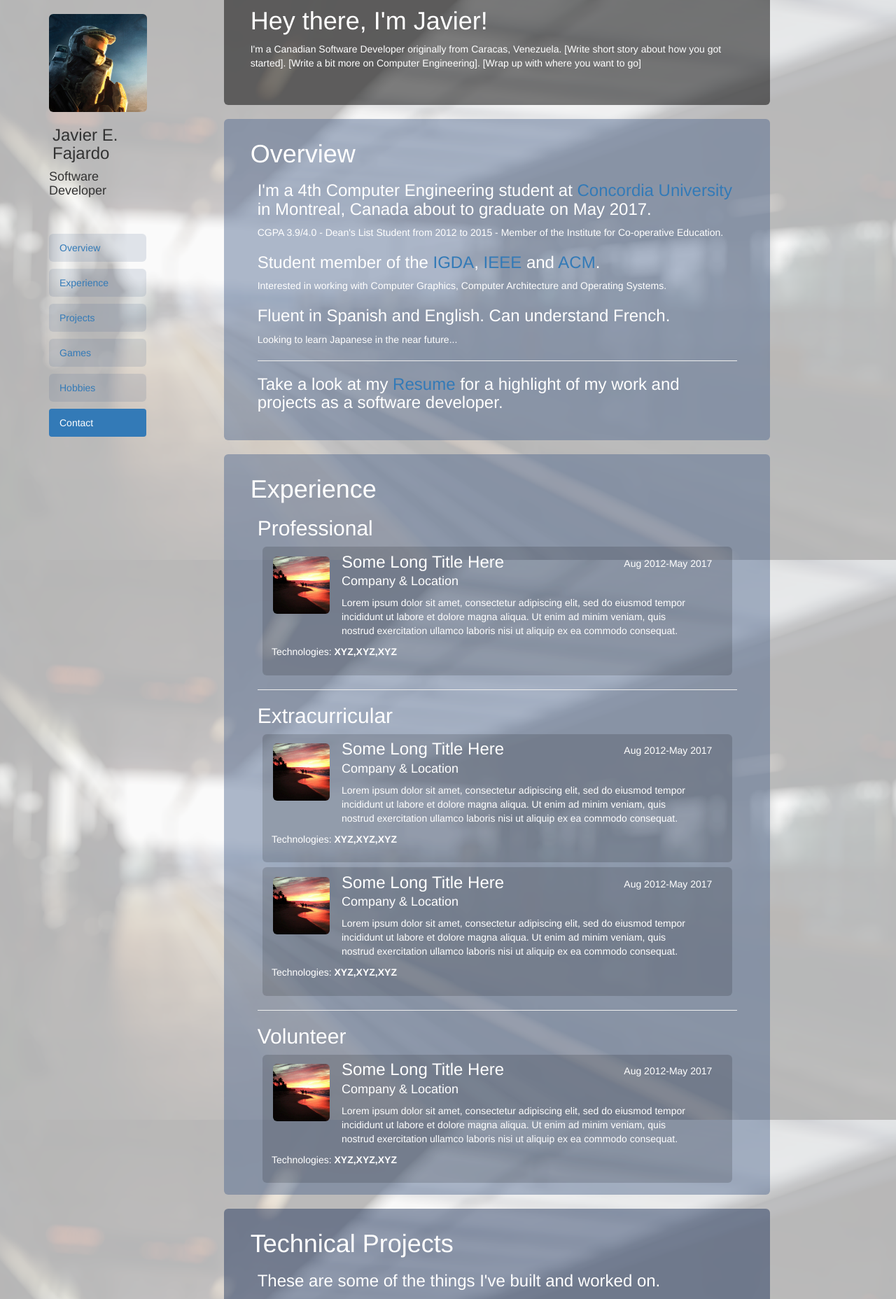
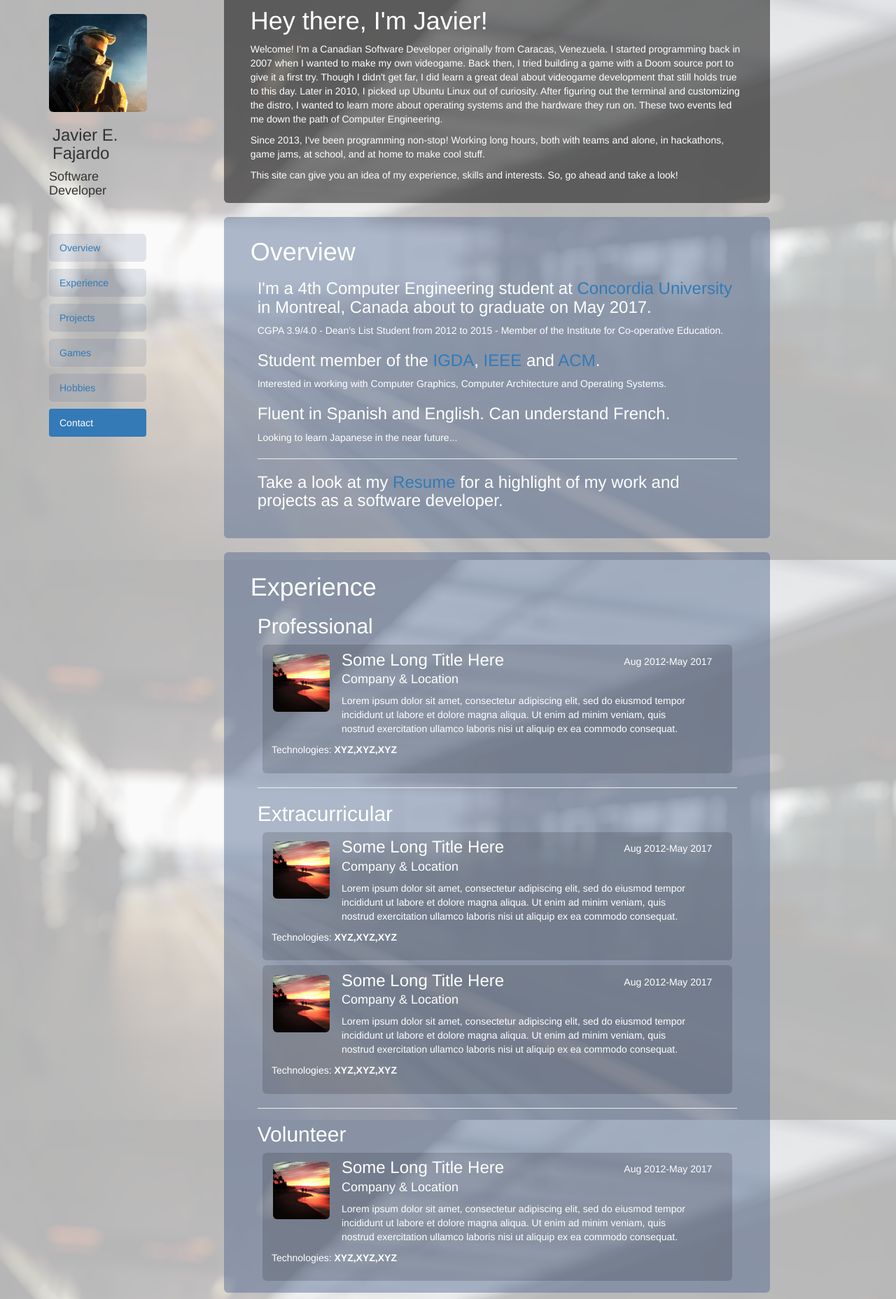
Before and after one commit to foxtrotzulu94/DjangoSite, a Django app: template personal_site/templates/testy.html in a window 1280 px wide. Shown: the top 1856 px of the page at 70% size. Run offline with Django 3.2, Linux system fonts and the light colour scheme; the template is opened without the code that fills it, so the values that code supplies are empty; some libraries are stand-ins or nearby versions.

Commit message:
Modified Views to complete static page design
What's left is JS and some backend API work

```diff
--- a/personal_site/templates/testy.html
+++ b/personal_site/templates/testy.html
@@ -85,9 +85,13 @@
 <body data-spy="scroll" data-target="#myScrollspy" data-offset="256">
 
 <script type="application/javascript">
+    {# TODO: Move these to a .js file #}
+
+    //Events passed into modals expect
+
     testy_modal = function (event) {
         $("#test_popup").modal('show');
-        console.log( event.data.param1,event.data.param2 );
+        console.log( event.data.param1 ,event.data.param2 );
     };
 
     $( document ).ready(function() {
@@ -117,7 +121,7 @@
 					var s = $('#display_subtitle',newDisplayItem);
 					s.html("saaf")
                     newDisplayItem.show();
-                    newDisplayItem.click({param1: modelFields["title"], param2: modelFields["summary"]},testy_modal);
+                    newDisplayItem.click({title: modelFields["title"], subtitle: modelFields["summary"]},testy_modal);
 
                     divToAppendTo.append(newDisplayItem);
 
@@ -166,9 +170,17 @@
                 </div>
                 <div>
                     {# Short description/backstory #}
-                    <p>I'm a Canadian Software Developer originally from Caracas, Venezuela. [Write short story about how you got started]. [Write a bit more on Computer Engineering]. [Wrap up with where you want to go]</p>
+                    <p>Welcome! I'm a Canadian Software Developer originally from Caracas, Venezuela.
+                        I started programming back in 2007 when I wanted to make my own videogame.
+                        Back then, I tried building a game with a Doom source port to give it a first try.
+                        Though I didn't get far, I did learn a great deal about videogame development that still holds true to this day.
+                        Later in 2010, I picked up Ubuntu Linux out of curiosity.
+                        After figuring out the terminal and customizing the distro, I wanted to learn more about operating systems and the hardware they run on.
+                        These two events led me down the path of Computer Engineering.</p>
+                    <p>Since 2013, I've been programming non-stop! Working long hours, both with teams and alone, in hackathons, game jams, at school, and at home to make cool stuff.</p>
+                        <p>This site can give you an idea of my experience, skills and interests. So, go ahead and take a look!</p>
                 </div>
-                <br><br>
+                <br>
             </div>
 
 			<!-- Personal Overview (Summary)-->
@@ -206,7 +218,7 @@
                             </div>
                         <hr>
                         <h2>Volunteer</h2>
-                            <div id="extracurricular_div">
+                            <div id="volunteer_div">
                                 {% include 'rowitem.html' %}
                             </div>
 {#                        <hr>#}
@@ -233,10 +245,9 @@
                 <div class="row col-sm-12" id="project_div" style="float: none;">
                     <div id="loading"><p>LOADING</p></div> {# TODO: loading .gif here #}
                 </div>
-
-                <div class="info-element">
-                    <h3>There's always room for improvement, so <a href="#contact">let me know</a> what you thought about them!</h3>
-                </div>
+{#                <div class="info-element">#}
+{#                    <h3>There's always room for improvement, so <a href="#contact">let me know</a> what you thought about them!</h3>#}
+{#                </div>#}
             </div>
 
 			<!-- The Games Div -->
@@ -245,6 +256,7 @@
 					<h1>Games</h1>
 					<div class="info-element">
 						<h3>Below are the published titles I've worked on as a developer.</h3>
+                        <p>They all had awesome teams behind them working non-stop for their release.</p>
 					</div>
 
 					<div class="row col-sm-12" id="games_div" style="float: none;">
@@ -255,16 +267,20 @@
 </div>
 </div>
 					</div>
-{#					<p>[box cover of games]</p>#}
-{#					<p>Try to scroll this page and look at the navigation list while scrolling!</p>#}
-					{# <br><br><br><br><br><br><br><br><br><br><br><br><br><br><br><br><br><br><br><br> #}
 				</div>
             </div>
 
 			<!-- Hobbies and Personal Interests -->
             <div id="hobbies" class="row central-content img-rounded">
                 <h1>Hobbies & Interests</h1>
-                {# might need to tailor this one. No easy way of putting all of the pictures here #}
+                <div class="info-element">
+                    <h3>This is what I do when I'm not coding</h3>
+                </div>
+
+                <div class="row col-sm-12" id="hobbies_div" style="float: none;">
+                    <div id="loading"><p>LOADING</p></div> {# TODO: loading .gif here #}
+                </div>
+
                 <p>Try to scroll this page and look at the navigation list while scrolling!</p>
                 <br><br><br><br><br><br><br><br><br><br><br><br><br><br><br><br><br><br><br><br>
             </div>
@@ -277,7 +293,6 @@
                     <div class="col-lg-2 col-md-4 col-sm-6 col-xs-12 text-center"><a href="https://ca.linkedin.com/in/javierefajardo" target="_blank"><img class="img-responsive" src="{% static 'personal_site/images/contact_linkedin.png' %}"><h3>LinkedIn</h3></a></div>
                     <div class="col-lg-2 col-md-4 col-sm-6 col-xs-12 text-center"><a href="https://github.com/foxtrot94" target="_blank"><img class="img-responsive" src="{% static 'personal_site/images/contact_git.png' %}"><h3>Git</h3></a></div>
                 </div>
-{#                <div class="text-center"><h3>You can reach out to me through any of these! </h3></div>#}
             </div>
 
 			<!-- Make some space  -->
```
